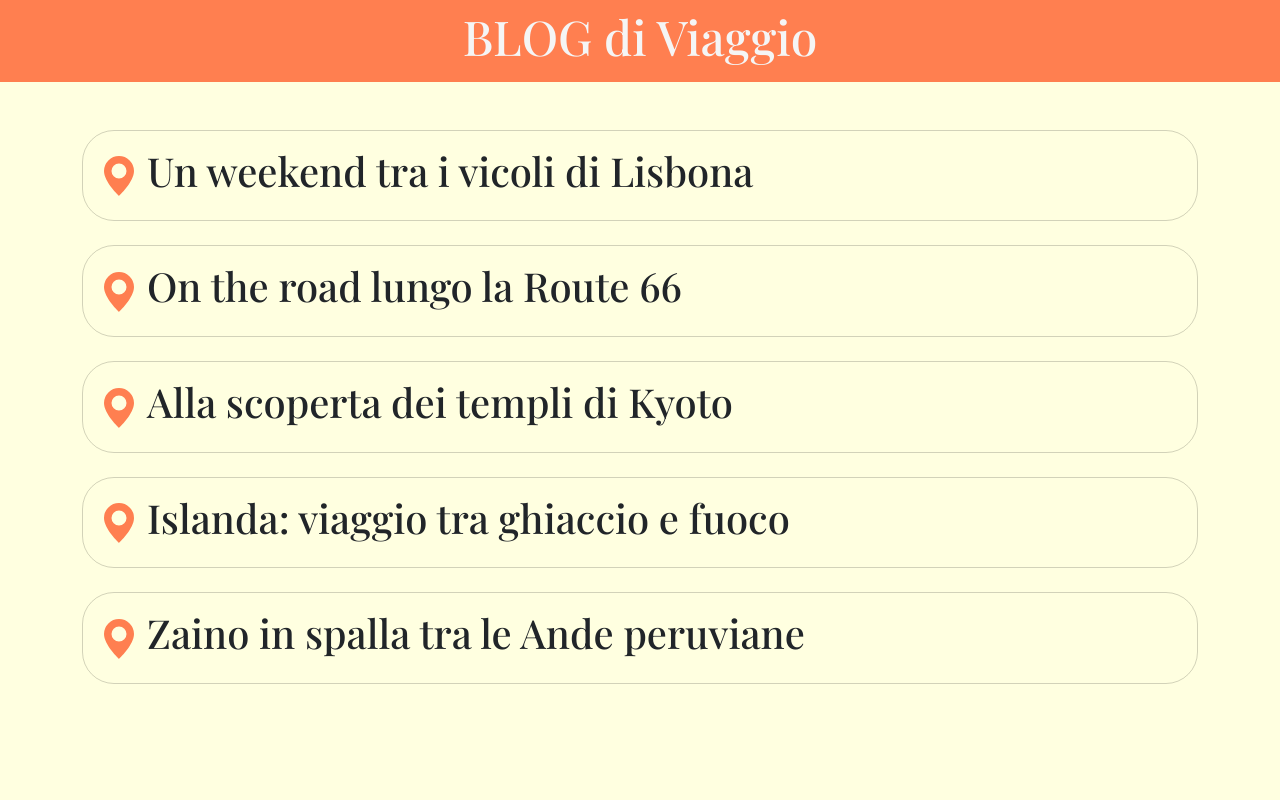
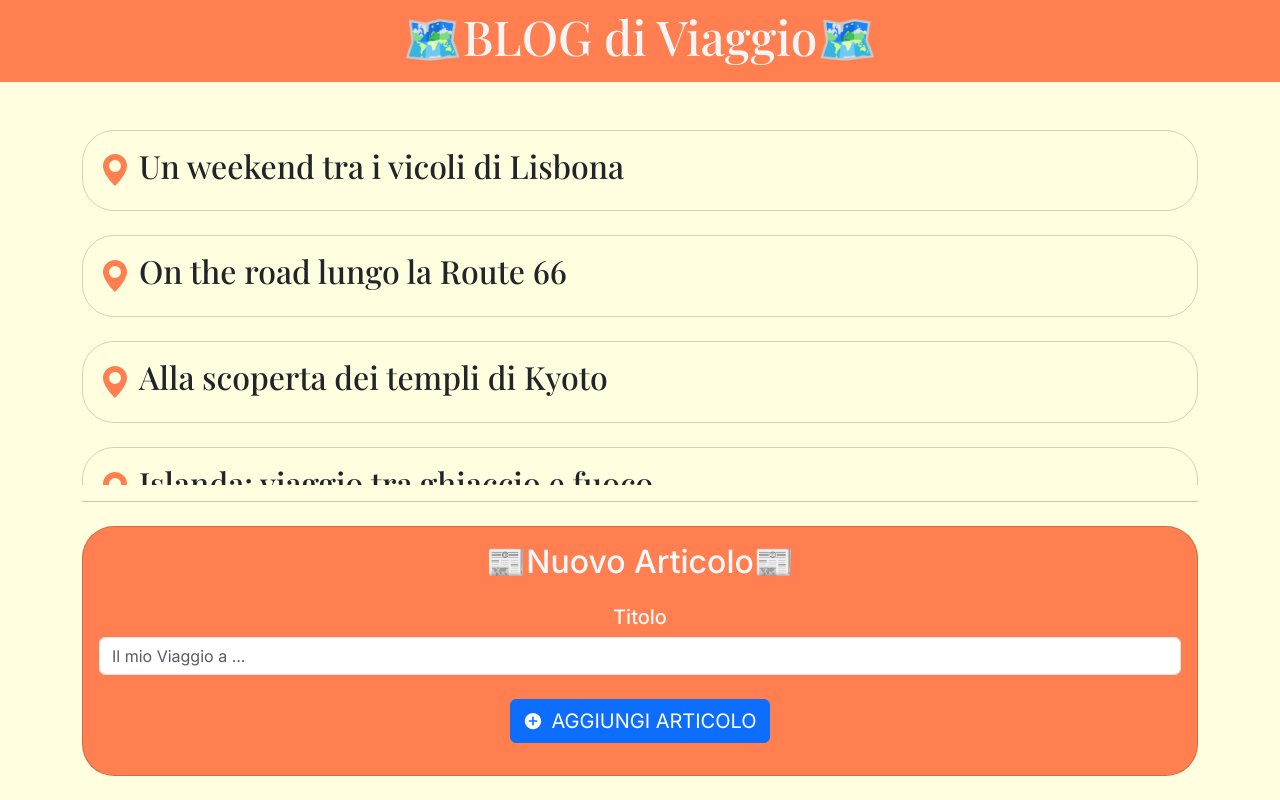
Before and after one commit to giovannimazzi/react-form, a React (Vite) app: page / in a window 1280 px wide. Built offline with nearby package versions, Linux system fonts and the light colour scheme; a web font is replaced by a local one.

Commit message:
step 3: Milestone 2 raggiunta

```diff
--- a/src/App.jsx
+++ b/src/App.jsx
@@ -1,23 +1,51 @@
+import { useState } from "react";
 import articles from "./data/articles";
 
 import { BsGeoAltFill } from "react-icons/bs";
+import { IoMdAddCircle } from "react-icons/io";
 
 export default function App() {
+  const [articlesList, setArticlesList] = useState(articles);
+  const [newArticle, setNewArticle] = useState({
+    id: 0,
+    title: "",
+    descprition: "",
+  });
+
+  const handleNewArticleChanges = (e) =>
+    setNewArticle({
+      ...newArticle,
+      title: e.target.value,
+    });
+
+  const handleAddNewArticle = (e) => {
+    e.preventDefault();
+    const currentMaxId = articlesList.reduce(
+      (maxId, article) => (article.id > maxId ? article.id : maxId),
+      0,
+    );
+    const articleToAdd = {
+      ...newArticle,
+      id: currentMaxId + 1,
+    };
+    setArticlesList([...articlesList, articleToAdd]);
+  };
+
   return (
-    <>
+    <div className="app-layout">
       <header>
         <div className="container text-center py-2">
-          <h1>BLOG di Viaggio</h1>
+          <h1>🗺️BLOG di Viaggio🗺️</h1>
         </div>
       </header>
       <main>
         <div className="container py-4">
-          {articles.map(({ id, title }) => {
+          {articlesList.map(({ id, title }) => {
             return (
               <div key={id} className="card my-4 bg-transparent rounded-5">
                 <div className="card-body">
                   <div className="card-title">
-                    <h2 className="h1">
+                    <h2>
                       <a href="#" className="text-decoration-none">
                         <BsGeoAltFill className="me-2 trip-icon" />
                         <span className="text-dark">{title}</span>
@@ -30,6 +58,47 @@ export default function App() {
           })}
         </div>
       </main>
-    </>
+      <footer>
+        <div className="container">
+          <hr />
+          <div className="card my-4 rounded-5 text-center text-light utility tool">
+            <div className="card-body">
+              <div className="card-title mb-4">
+                <h2>📰Nuovo Articolo📰</h2>
+              </div>
+              <div className="card-text">
+                <form
+                  onSubmit={(e) => {
+                    handleAddNewArticle(e);
+                  }}
+                >
+                  <div className="mb-3">
+                    <label
+                      htmlFor="FormControlInput1"
+                      className="form-label h5"
+                    >
+                      Titolo
+                    </label>
+                    <input
+                      type="text"
+                      className="form-control"
+                      id="FormControlInput1"
+                      placeholder="Il mio Viaggio a ..."
+                      value={newArticle.title}
+                      onChange={(e) => {
+                        handleNewArticleChanges(e);
+                      }}
+                    />
+                    <button className="btn btn-primary fs-5 d-flex align-items-center gap-2 mx-auto mt-4">
+                      <IoMdAddCircle /> <span>AGGIUNGI ARTICOLO</span>
+                    </button>
+                  </div>
+                </form>
+              </div>
+            </div>
+          </div>
+        </div>
+      </footer>
+    </div>
   );
 }
--- a/src/assets/css/index.css
+++ b/src/assets/css/index.css
@@ -5,9 +5,16 @@
   margin: 5px;
 }
 
-/* * {
+.app-layout {
+  height: 100vh;
+  display: flex;
+  flex-direction: column;
+  overflow: hidden;
+}
+
+.utility * {
   font-family: "Inter", sans-serif;
-} */
+}
 
 h1,
 h2,
@@ -31,6 +38,12 @@ header {
   color: whitesmoke;
 }
 
+main {
+  flex: 1;
+  overflow-y: auto;
+  min-height: 0;
+}
+
 a:hover span {
   color: coral !important;
 }
@@ -38,3 +51,7 @@ a:hover span {
 .trip-icon {
   color: coral;
 }
+
+.tool {
+  background-color: coral;
+}
```
